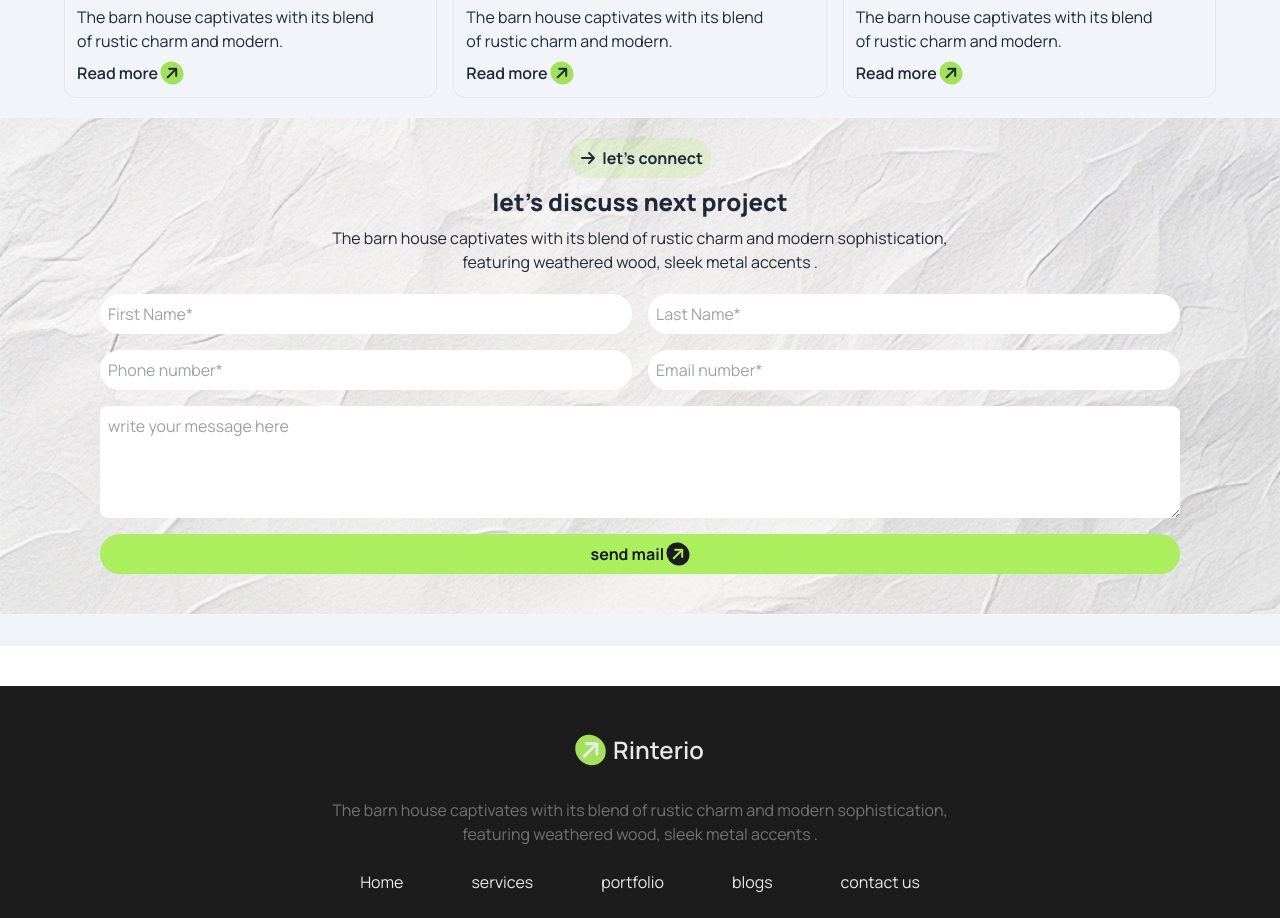
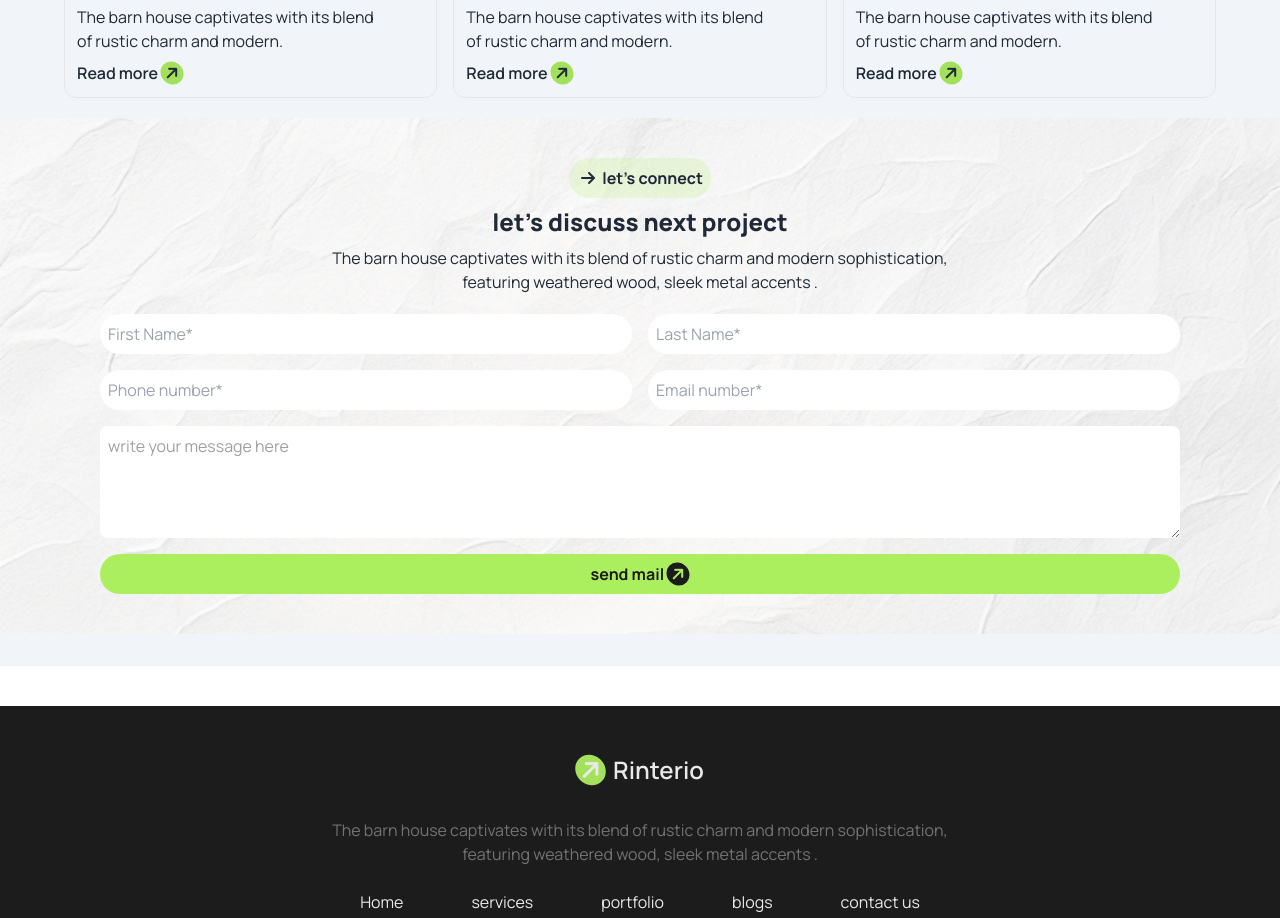
Before and after one commit to imamhossainapon/assignment-3, a plain HTML site: page index.html in a window 1280 px wide. Shown: the part 2997-3915 px from the top of the page. Drawn offline with nearby package versions, Linux system fonts and the light colour scheme.

Commit message:
opacity-add.

```diff
--- a/index.html
+++ b/index.html
@@ -300,7 +300,11 @@
                   </section>
 
                   <!-- section-6 -->
-<section class="pt-5 my-5 imam bg-cover bg-center bg-no-repeat p-10" style="background-image: url(./assets/bg.jpg);">
+
+<section class=" my-5  ">
+
+        <div class="bg-cover bg-center bg-no-repeat   " style="background-image: url(./assets/bg.jpg);">
+           <div class="bg-white bg-opacity-50 p-10  ">
                   <div class="text-center space-y-2 mb-5"><button class="bg-[#ABEF5F33] p-2 rounded-full ">
                     <i class="fa-solid fa-arrow-right   rounded-[100%] p-1"></i>
                     <h1 class="inline font-bold ">
@@ -323,8 +327,8 @@
                     <i class="fa-solid fa-arrow-right -rotate-45 bg-[#1C1C1C] text-[#ABEF5F] rounded-[100%] p-1"></i>
                 </button>
                 </div>
-            </div>
-                </section>
+            </div></div>
+        </div></section>
     </main>
 
 
```
